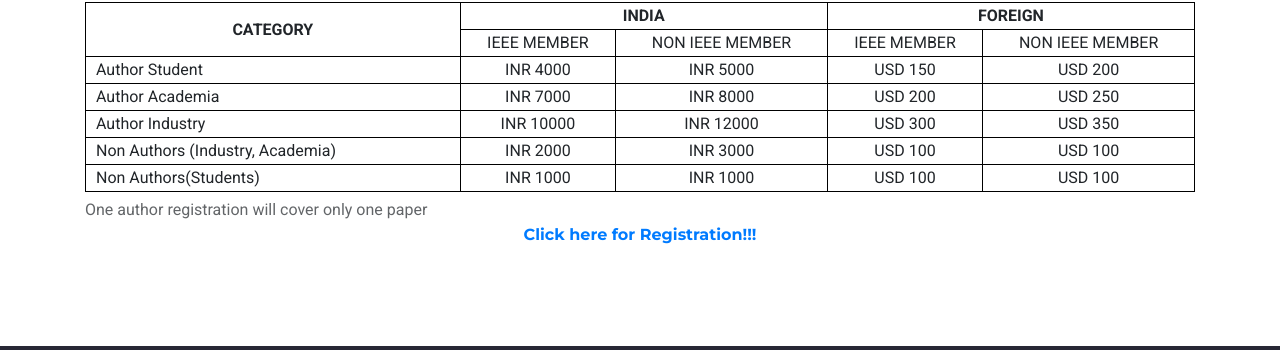
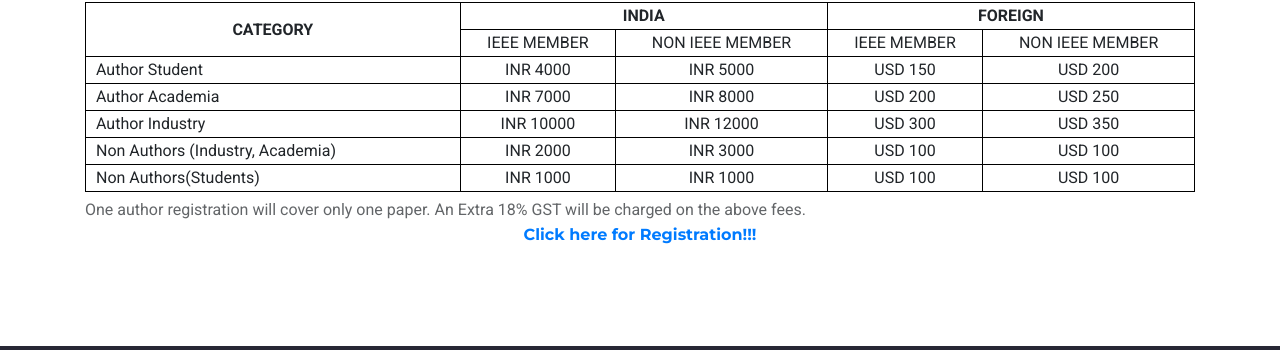
Before and after one commit to ieeesilcon/ieeesilcon.github.io, a plain HTML site: page registration.html in a window 1280 px wide. Shown: the part 450-800 px from the top of the page. Drawn offline with Linux system fonts and the light colour scheme; some packages are replaced by stand-ins of ours.

Commit message:
Update registration.html

```diff
--- a/registration.html
+++ b/registration.html
@@ -200,7 +200,7 @@
                                     </tr>
                               </table>
 
-							  <div class="students-entitle-one-paper">One author registration will cover only one paper
+							  <div class="students-entitle-one-paper">One author registration will cover only one paper. An Extra 18% GST will be charged on the above fees.
                                     </div>
 							<div style="text-align: center;">
   <h1>
```
